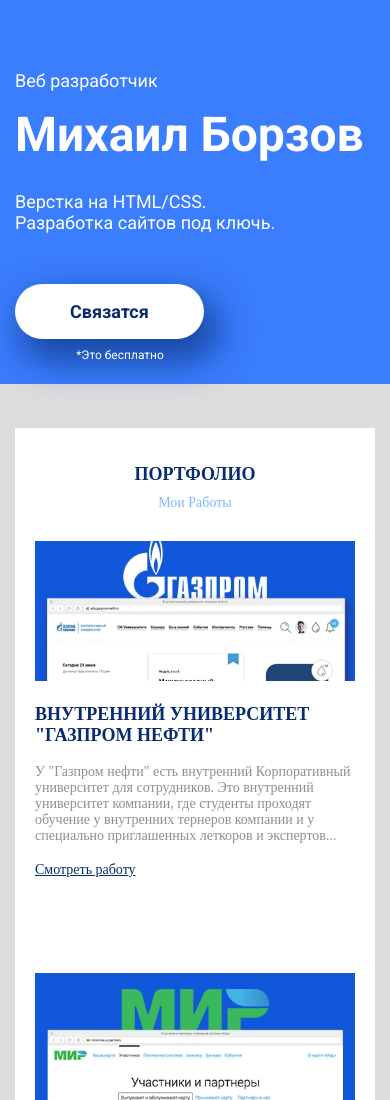
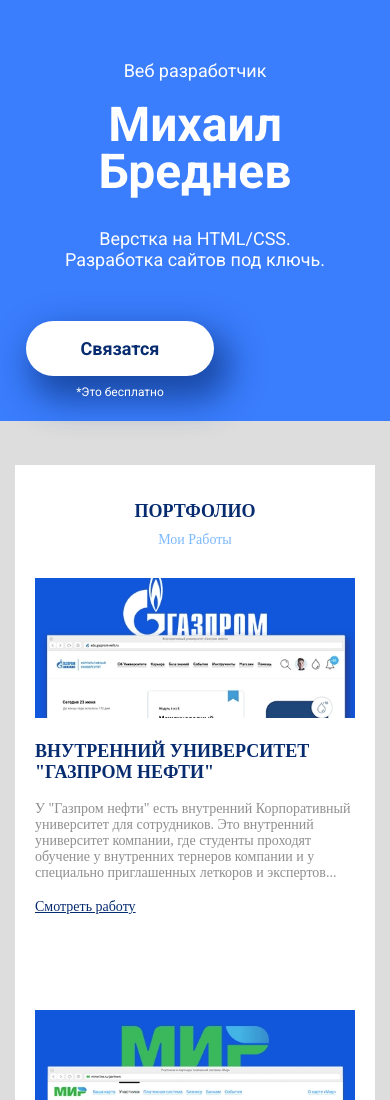
Before and after one commit to mbr0969/mbr0969.github.io, a plain HTML site: page index.html in a window 390 px wide. Shown: the top 1100 px of the page. Drawn offline with Linux system fonts and the light colour scheme.

Commit message:
Add files via upload

```diff
--- a/css/style.css
+++ b/css/style.css
@@ -202,6 +202,10 @@ footer{
 }
 
 @media (max-width: 768px) {
+     .header-pretitle{
+        margin-top: 0;
+    }
+
     .portfolio-col-1{
         padding-left: 20px;
         padding-right: 20px;
@@ -211,7 +215,11 @@ footer{
         padding-left: 20px;
         padding-right: 20px;
     }
-    .footer-author, .footer-text{
+    .footer-author, .footer-text, .header-pretitle,
+    .header-title, .header-subtitle, .header-button{
+        text-align: center;
+    }
+    .header-button-block {
         text-align: center;
     }
 
--- a/index.html
+++ b/index.html
@@ -39,7 +39,7 @@
             <div class="col-lg-5">
                 <p class="header-pretitle wow fadeInRightBig" data-wow-delay="0.1s">Веб разработчик</p>
 
-                <h1 class="header-title wow fadeInRightBig" data-wow-delay="0.2s">Михаил Борзов</h1>
+                <h1 class="header-title wow fadeInRightBig" data-wow-delay="0.2s">Михаил Бреднев</h1>
 
                 <p class="header-subtitle wow fadeInRightBig" data-wow-delay="0.3s">Верстка на HTML/CSS. <br> Разработка сайтов под ключь.</p>
 
```
